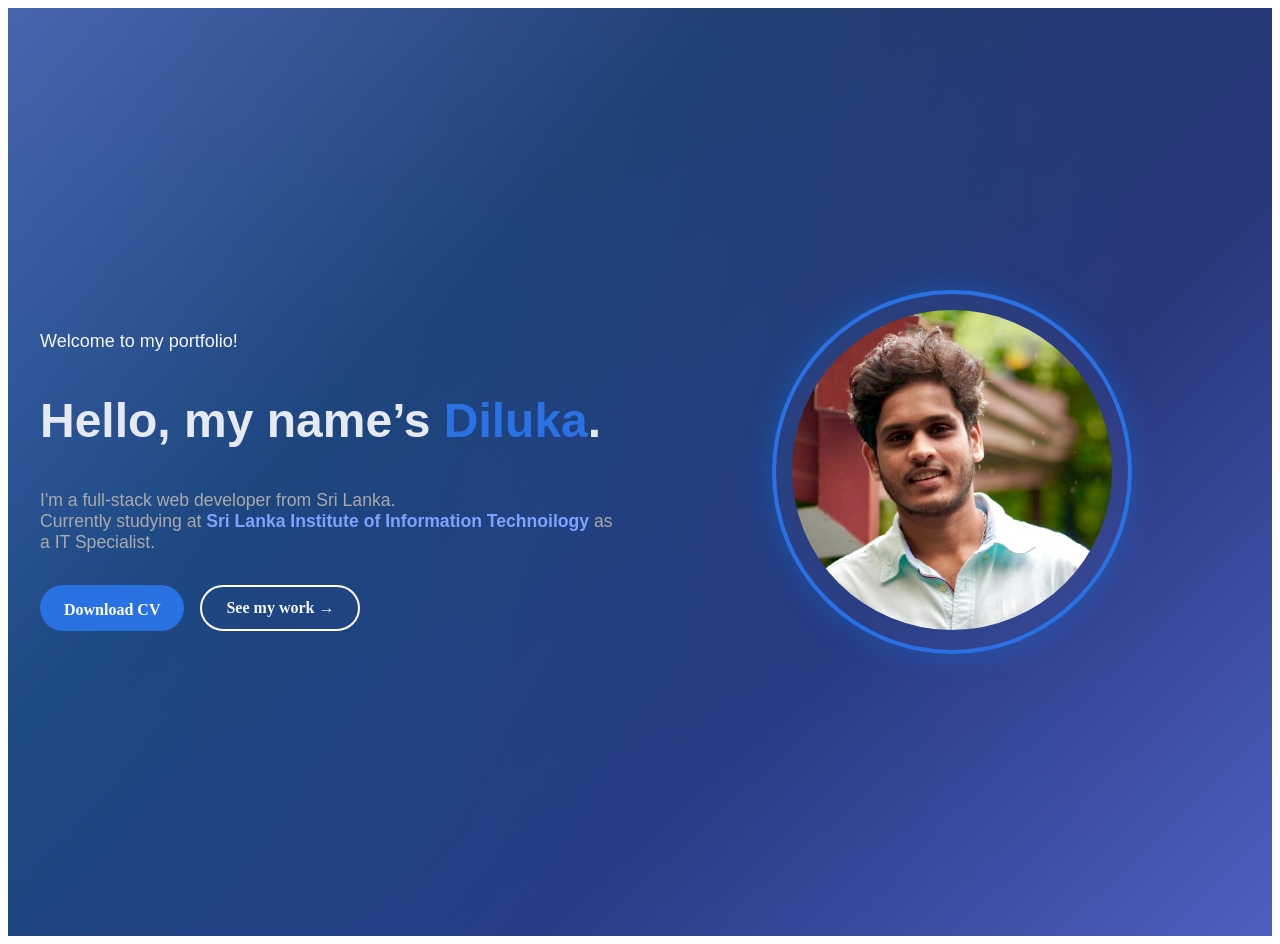
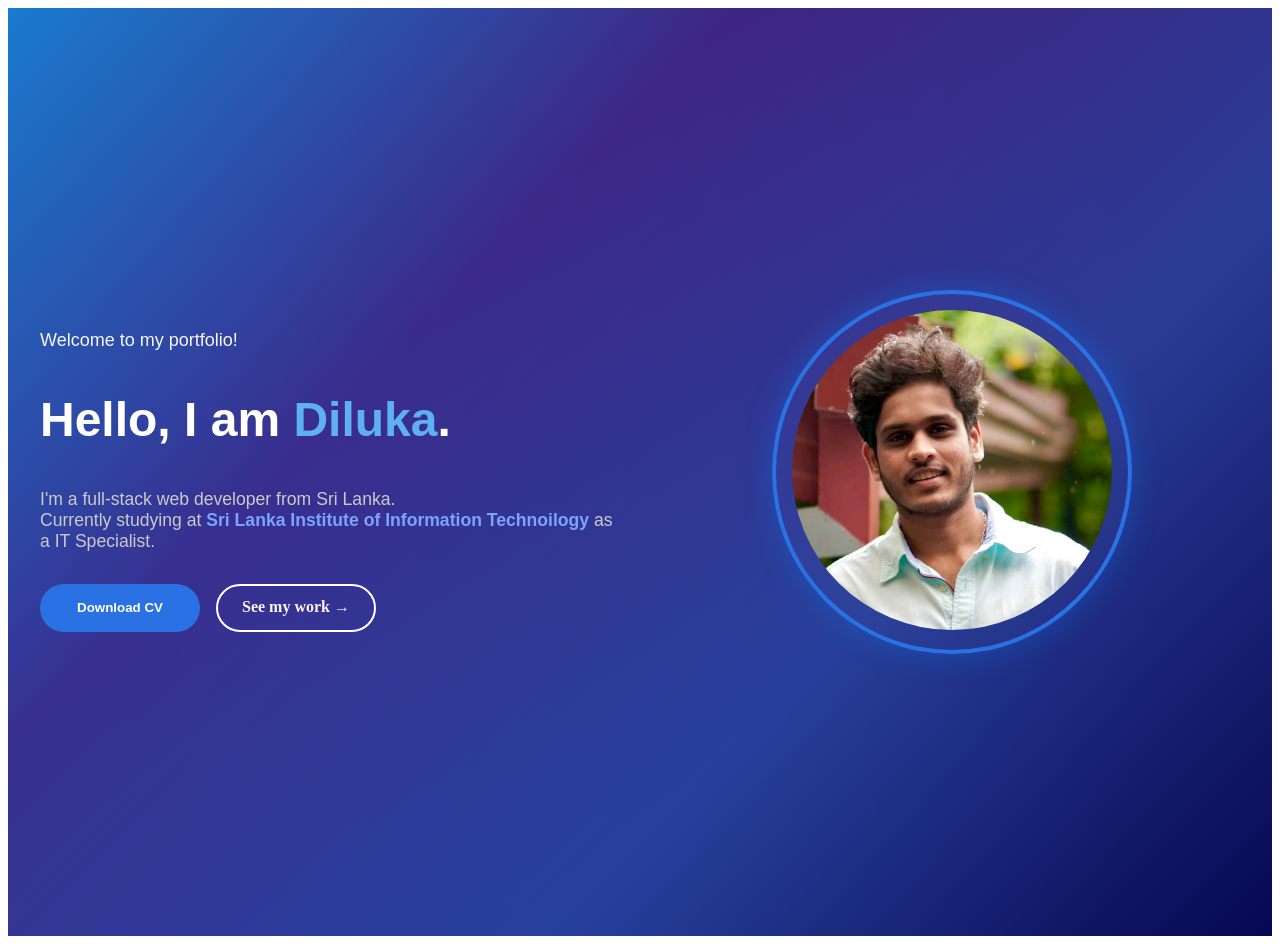
Before and after one commit to dilukaathukorala/My-Portfolio, a Next.js app: page / in a window 1280 px wide. Built offline with nearby package versions, Linux system fonts and the light colour scheme.

Commit message:
Update hero page
Changed background color and added new animation for download cv button

```diff
--- a/components/Hero.js
+++ b/components/Hero.js
@@ -1,15 +1,45 @@
-// File: Hero.js
+"use client";
+
+import React, { useState, useEffect } from 'react';
 import '../styles/Hero.css';
 
 export default function Hero() {
+  const [cvStatus, setCvStatus] = useState('idle');
+  const [rays, setRays] = useState([]);
+
+  const handleDownload = () => {
+    setCvStatus('loading');
+
+    setTimeout(() => {
+      setCvStatus('completed');
+    }, 2000);
+
+    const link = document.createElement('a');
+    link.href = '/Diluka_CV.pdf';
+    link.download = 'Diluka_CV.pdf';
+    document.body.appendChild(link);
+    link.click();
+    document.body.removeChild(link);
+  };
+
+  // ✅ Fix hydration: generate random ray styles client-side only
+  useEffect(() => {
+    const raysData = [...Array(120)].map((_, i) => ({
+      rotation: (360 / 120) * i,
+      i: Math.floor(Math.random() * 5),
+      dotSize: `${4 + Math.random() * 3}px`,
+      speed: `${3 + Math.random()}1s`,
+    }));
+    setRays(raysData);
+  }, []);
+
   return (
     <section id="hero" className="hero-section">
       <div className="hero-content">
-        {/* Left Column */}
         <div className="hero-left">
           <p className="hero-intro">Welcome to my portfolio!</p>
           <h1 className="hero-title">
-            Hello, my name’s <span className="highlight">Diluka</span>.
+            Hello, I am <span className="highlight">Diluka</span>.
           </h1>
           <p className="hero-description">
             I'm a full-stack web developer from Sri Lanka. <br />
@@ -17,29 +47,39 @@ export default function Hero() {
           </p>
 
           <div className="hero-buttons">
-            <a href="/Diluka_CV.pdf" className="btn primary" download>Download CV</a>
+            {cvStatus === 'completed' ? (
+              <a href="/Diluka_CV.pdf" target="_blank" className="btn primary completed">
+                Open
+              </a>
+            ) : (
+              <button
+                className={`btn primary ${cvStatus}`}
+                onClick={handleDownload}
+                disabled={cvStatus === 'loading'}
+              >
+                {cvStatus === 'loading' ? <span className="fill-bar" /> : 'Download CV'}
+              </button>
+            )}
+
             <a href="#portfolio" className="btn secondary">See my work →</a>
           </div>
-
         </div>
 
-        {/* Right Column */}
         <div className="hero-right">
           <div className="back-ray-emitter">
-            {[...Array(120)].map((_, i) => (
+            {rays.map((ray, i) => (
               <div
                 key={i}
                 className="dot-ray"
                 style={{
-                  transform: `rotate(${(360 / 120) * i}deg)`,
-                  '--i': Math.floor(Math.random() * 5),
-                  '--dot-size': `${4 + Math.random() * 3}px`,
-                  '--speed': `${3 + Math.random()}1s`
+                  transform: `rotate(${ray.rotation}deg)`,
+                  '--i': ray.i,
+                  '--dot-size': ray.dotSize,
+                  '--speed': ray.speed,
                 }}
               />
             ))}
           </div>
-
 
           <div className="hero-image-frame">
             <img
@@ -50,7 +90,6 @@ export default function Hero() {
             />
           </div>
         </div>
-
       </div>
     </section>
   );
--- a/styles/Hero.css
+++ b/styles/Hero.css
@@ -9,7 +9,7 @@
 }
 
 .hero-section {
-  background: linear-gradient(135deg, #515fa4, #213c6c, #29377d, #4d60c1);
+  background: linear-gradient(135deg, #1d78c7, #41207e, #2a3c96, #060752);
   color: var(--text-color);
   padding: 4rem 2rem;
   min-height: 100vh;
@@ -58,6 +58,7 @@
 }
 
 .hero-title {
+  color: white;
   font-family: quicksand, sans-serif;
   font-size: 3rem;
   font-weight: bold;
@@ -65,14 +66,14 @@
 }
 
 .hero-title .highlight {
-  color: var(--primary-color);
+  color: #5eb0f2;
 }
 
 .hero-description {
   font-family: quicksand, sans-serif;
   margin: 1rem 0;
   font-size: 1.1rem;
-  color: #aaa;
+  color: #cacaca;
 }
 
 .mention {
@@ -93,13 +94,66 @@
   text-decoration: none;
   transition: all 0.3s ease;
 }
+/* Button styles */
+/* === Download Button Animation === */
 
 .btn.primary {
-  text-align: center;
-  padding-top: 1rem;
+  position: relative;
+  overflow: hidden;
+  height: 3rem;               /* ✅ Enforced height */
+  min-width: 160px;
+  padding: 0 1.5rem;          /* ✅ Horizontal padding only */
   background-color: var(--primary-color);
   color: white;
+  border: none;
+  font-weight: bold;
+  cursor: pointer;
+  display: flex;
+  justify-content: center;
+  align-items: center;        /* ✅ Vertically center text */
+  text-align: center;
+  transition: background-color 0.3s ease;
+  line-height: 1;             /* ✅ Prevent line height issues */
 }
+
+
+.btn.primary.loading {
+  pointer-events: none;
+  color: var(--primary-color);
+  background-color: rgb(255, 255, 255);
+}
+
+.btn.primary .fill-bar {
+  position: absolute;
+  left: 0;
+  bottom: 0;
+  width: 0%;
+  height: 100%;
+  background-color: rgb(78, 169, 255);
+  animation: fillTube 3s forwards;
+  z-index: 1;
+}
+
+.btn.primary span {
+  position: relative;
+  z-index: 2;
+}
+
+.btn.primary.completed {
+  background-color: rgb(78, 169, 255);
+  color: white;
+}
+
+/* Fill animation */
+@keyframes fillTube {
+  0% {
+    width: 0%;
+  }
+  100% {
+    width: 100%;
+  }
+}
+
 
 .btn.secondary {
   border: 2px solid white;
@@ -178,7 +232,7 @@
   width: 9px;
   height: 9px;
   border-radius: 50%;
-  background-color: #78a3ea;
+  background-color: #a7c4f3;
   transform: translateX(-50%);
   animation: shoot-out 1.2s linear infinite;
   animation-delay: calc(var(--i, 0) * 0.11115s);
```
